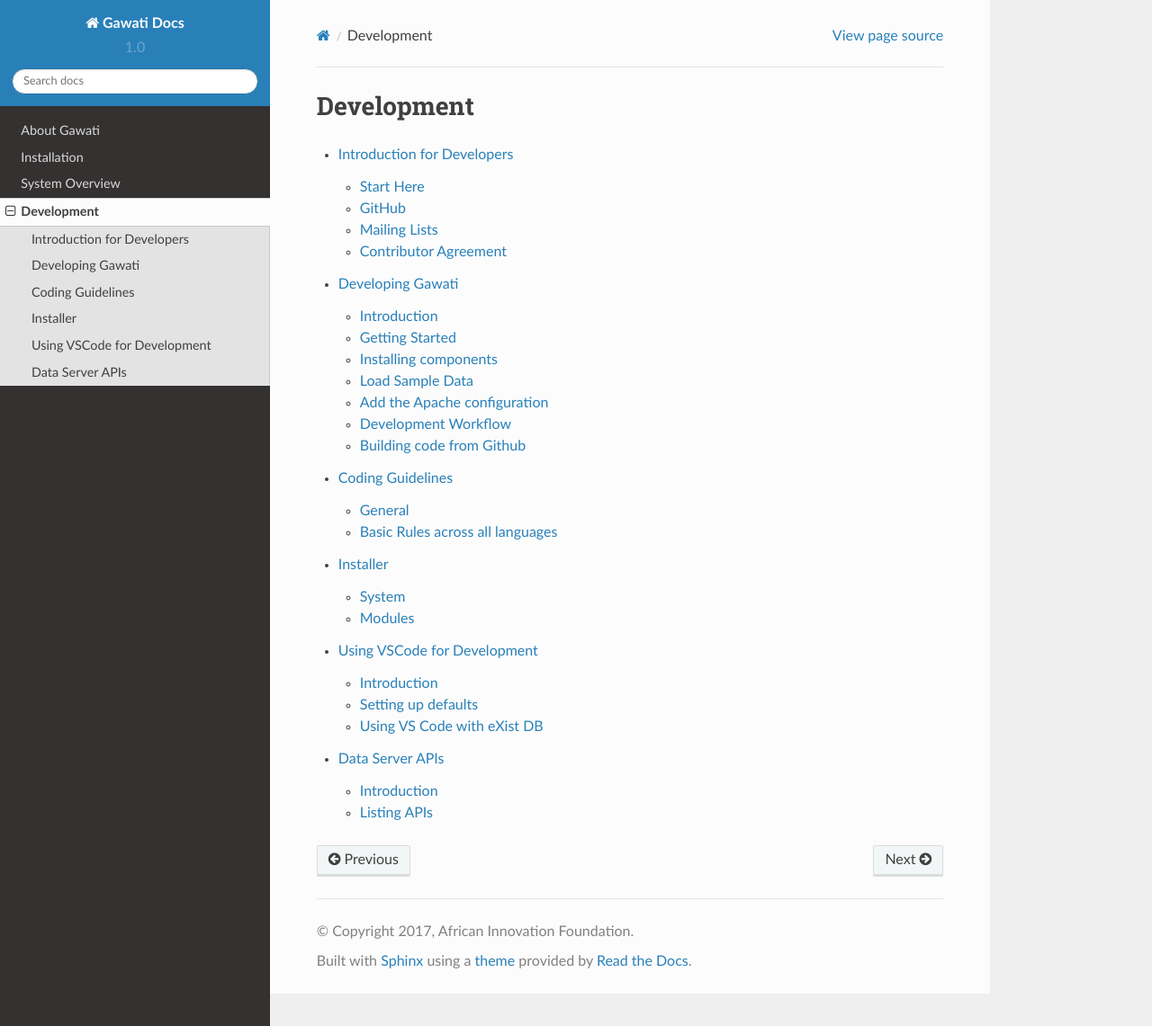
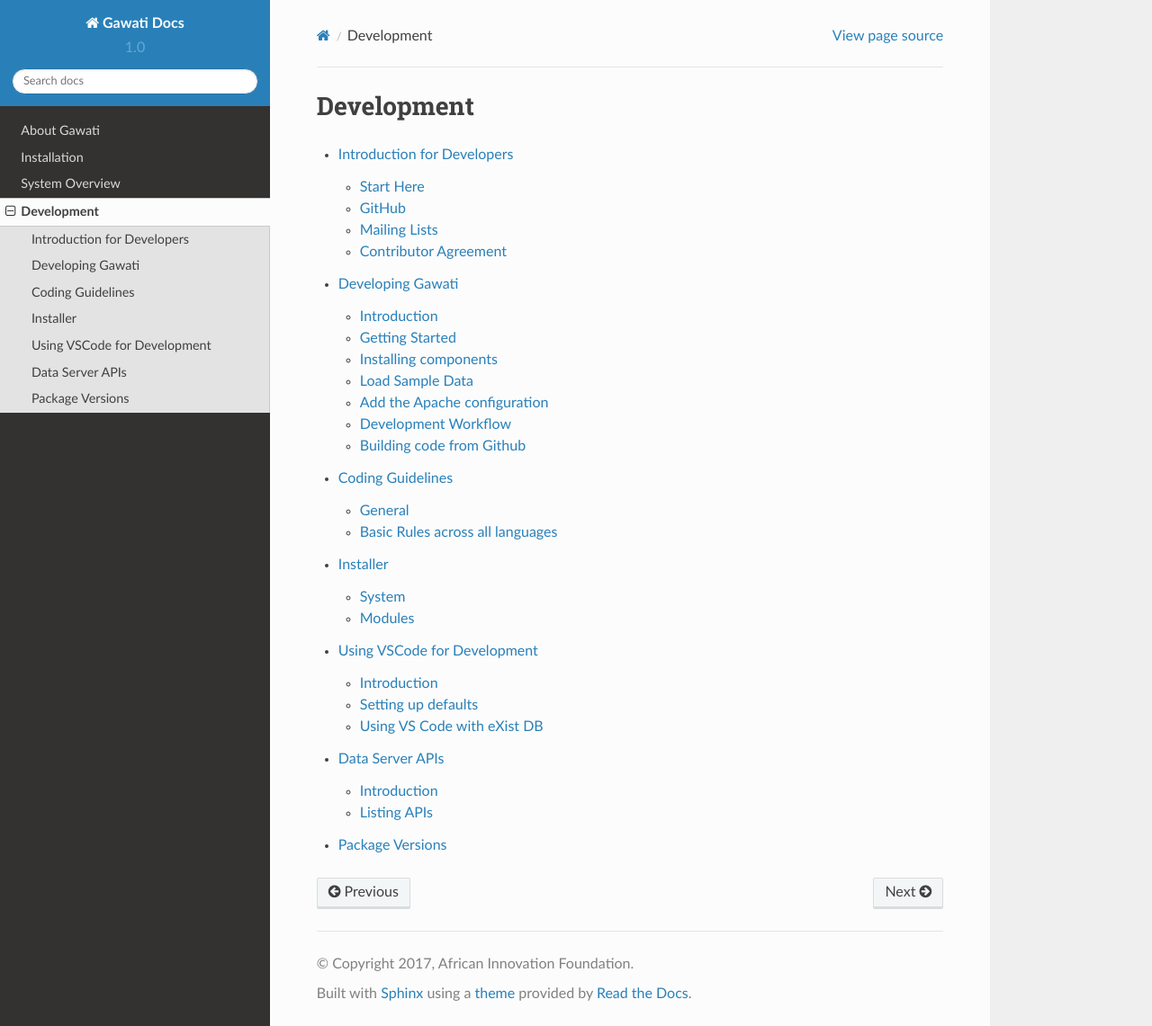
Before and after one commit to gawati/gawati-docs, a Sphinx documentation site: the page built from docs/source/development/index.rst, in a window 1280 px wide and 1141 px high. Shown: the whole window at 90% size. Built offline with Sphinx 7.4.7 and the Read the Docs theme 2.0.0, drawn with Linux system fonts in a browser that asks for light colours.

Commit message:
Updating package versions for gawati

```diff
--- a/docs/source/development/download-links.rst
+++ b/docs/source/development/download-links.rst
@@ -1,5 +1,5 @@
 
-Download links:
+**Download links**:
 
  1. `Download Gawati Portal`_
  2. `Download Gawati Data`_
--- a/docs/source/development/index.rst
+++ b/docs/source/development/index.rst
@@ -10,3 +10,4 @@ Development
    installer/index
    using-vscode
    data-server-apis
+   package-versions
```
Also changed, not shown: docs/source/development/package-versions.rst (added, +7 -0 lines).
